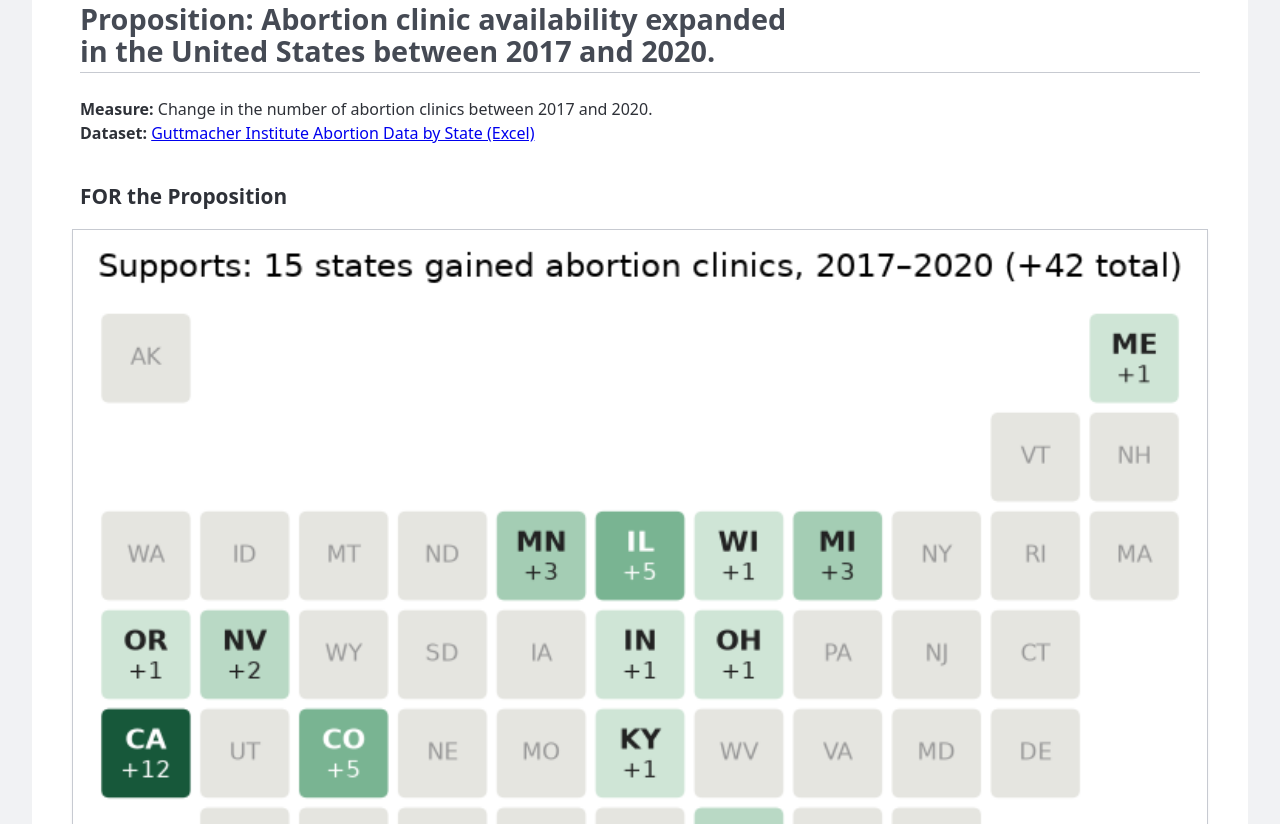
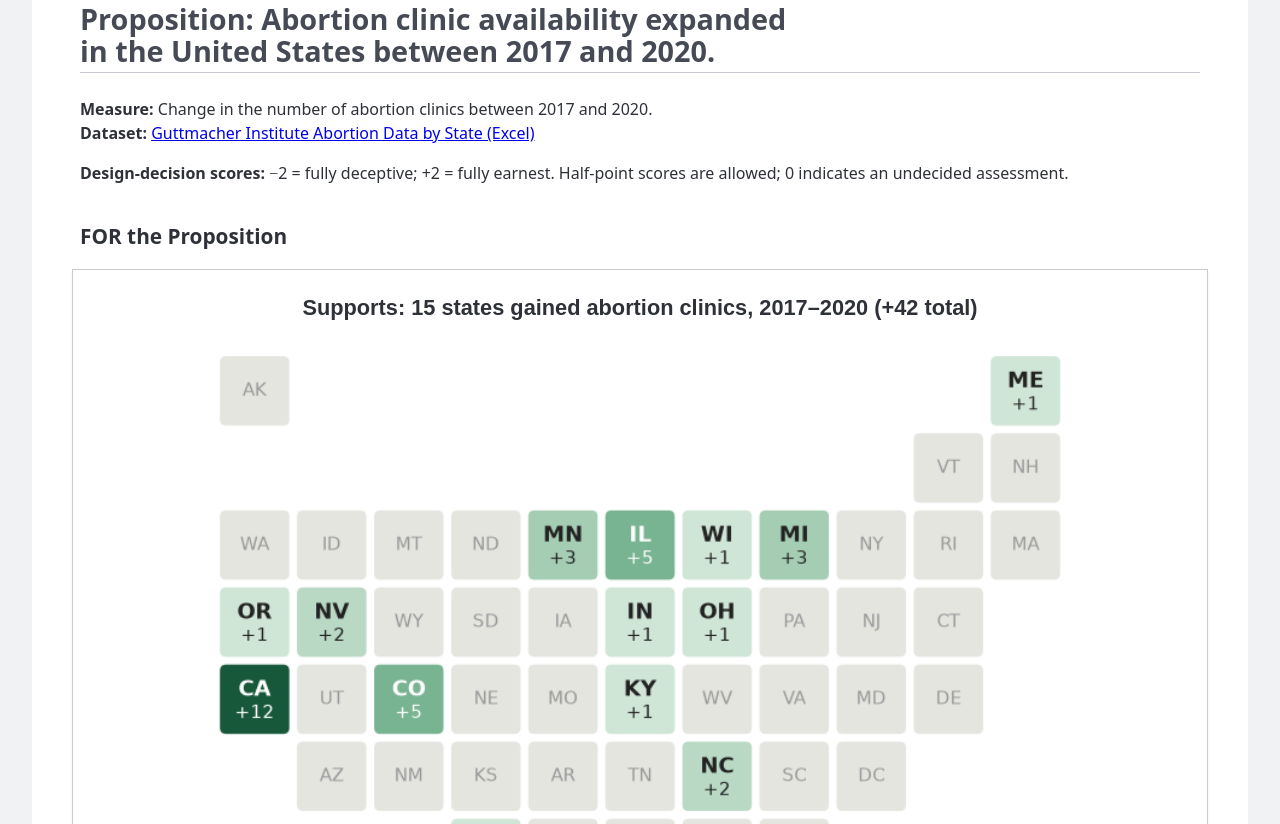
Before and after one commit to sadhanapt36/portfolio, a plain HTML site: page project2/index.html in a window 1280 px wide. Shown: the part 436-1260 px from the top of the page. Drawn offline with Linux system fonts and the light colour scheme.

Commit message:
updated map formatting

```diff
--- a/project2/index.html
+++ b/project2/index.html
@@ -148,6 +148,11 @@ section { margin-block: 2.5rem; }
 li { margin-bottom: 1rem; }
 figure > figcaption { font: 500 .875rem/1.5 system-ui; }
 @media(max-width:600px) { h1 { font-size:2.2rem; } main { border-radius:.5rem; } }
+/* Match the supporting map title to the opposing map. */
+.supporting-chart { width: 78%; margin: 1rem auto; }
+.supporting-chart-title { font: 800 clamp(.85rem, 1.7vw, 1.4rem)/1.3 Arial, sans-serif; margin: 0 0 .8rem; }
+.supporting-map-window { overflow: hidden; }
+.supporting-map-window img { margin-top: -4.3%; }
 </style>
     </head>
 
@@ -167,11 +172,15 @@ Raynard Taneka — <a href="mailto:rtaneka@ucsd.edu">rtaneka@ucsd.edu</a></p>
             <h2>Proposition: Abortion clinic availability expanded in the United States between 2017 and 2020.</h2>
 <p><strong>Measure:</strong> Change in the number of abortion clinics between 2017 and 2020.<br>
 <strong>Dataset:</strong> <a href="https://dsc106.com/resources/data/GuttmacherInstituteAbortionDataByState.xlsx">Guttmacher Institute Abortion Data by State (Excel)</a></p>
+<p><strong>Design-decision scores:</strong> −2 = fully deceptive; +2 = fully earnest. Half-point scores are allowed; 0 indicates an undecided assessment.</p>
 <section>
                 <h3>FOR the Proposition</h3>
 
                 <figure>
-                    <img src="supporting_clinic_map.png" alt="U.S. tile map highlighting 15 states with clinic gains from 2017 to 2020; darker green indicates larger gains." />
+                    <div class="supporting-chart">
+                        <h4 class="supporting-chart-title">Supports: 15 states gained abortion clinics, 2017–2020 (+42 total)</h4>
+                        <div class="supporting-map-window"><img src="supporting_clinic_map.png" alt="U.S. tile map highlighting 15 states with clinic gains from 2017 to 2020; darker green indicates larger gains." /></div>
+                    </div>
                     <figcaption>15 states gained a combined 42 abortion clinics between 2017 and 2020. California had the largest gain, with 12 additional clinics.</figcaption>
                 </figure>
 
```
Also changed, not shown: project2/opposing_clinic_map.png.
